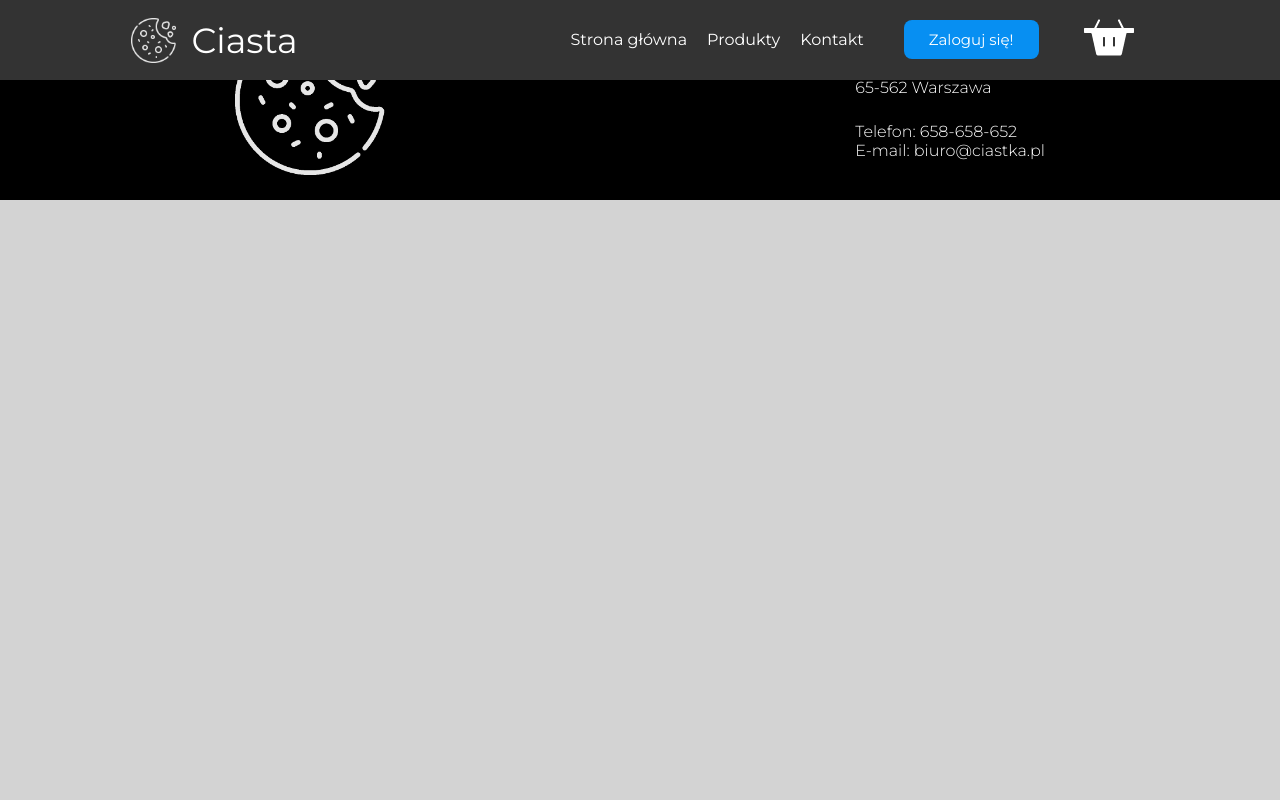
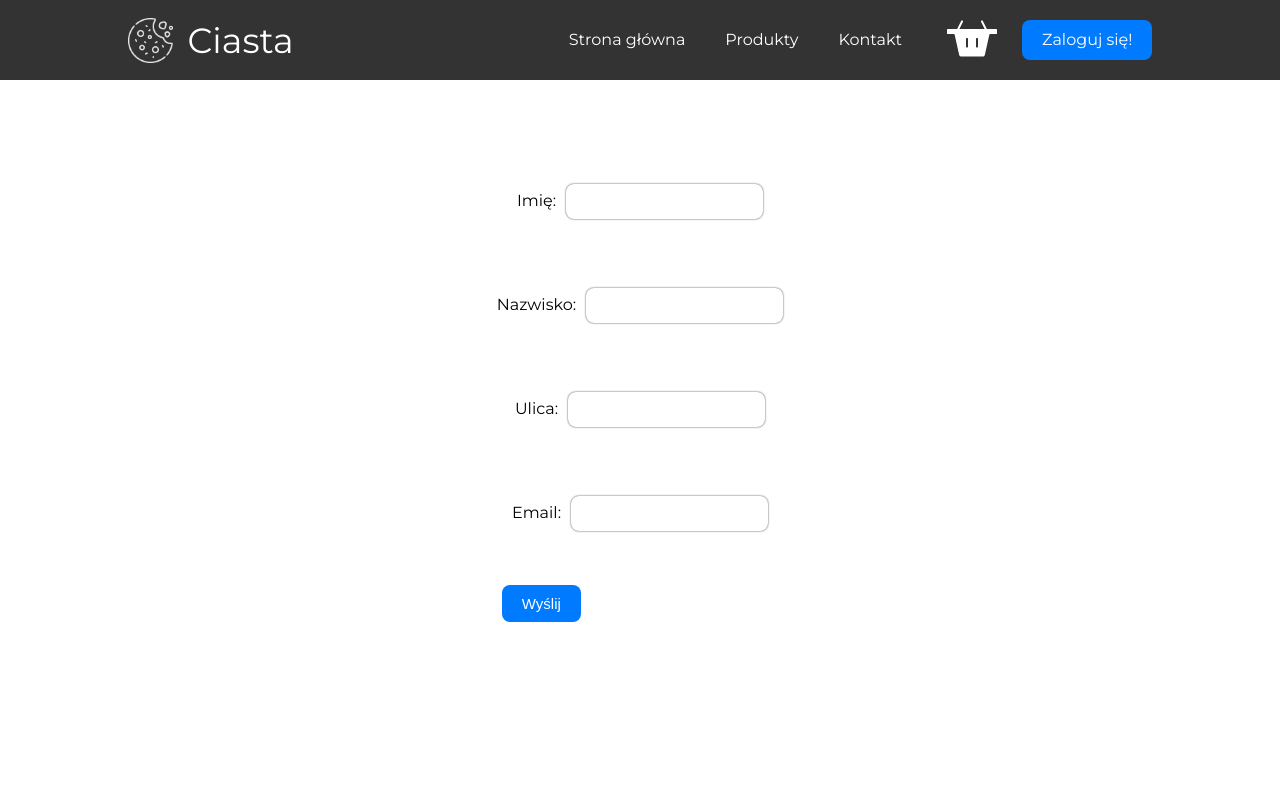
Before and after one commit to rb314web/CakeShop, a React (Create React App) app: page /#/order in a window 1280 px wide. Shown: the top 800 px of the page. Built offline with nearby package versions, Linux system fonts and the light colour scheme; no server answers; the database is empty.

Commit message:
fix bugs

```diff
--- a/src/App.tsx
+++ b/src/App.tsx
@@ -19,6 +19,7 @@ import Signup from './components/singup';
 import { signOut } from 'firebase/auth';
 import Contact from './components/contact';
 import UserSettings from './components/usersettings';
+import Order from './components/order';
 
 import { UserContext, Context } from './components/context';
 
@@ -30,7 +31,7 @@ function App() {
 	const [user, setUser] = useState<any>(null);
 
 	useEffect( ()=> {
-		document.querySelectorAll('.navigation_item li').forEach((e) => {
+		document.querySelectorAll('.navigation_item a').forEach((e) => {
 			e.addEventListener('click', () => {
 				document.querySelector('.navigation_item')?.classList.remove('navigation_item_active')
 				console.log('aaaaaaaaaaaa')
@@ -118,6 +119,7 @@ function Content() {
 					<Route path='/products' element={<Products />} />
 					<Route path='/contact' element={<Contact />} />
 					<Route path='/settings' element={<UserSettings />} />
+					<Route path='/order' element={<Order />} />
 				</Routes>
 
 <Footer />
--- a/src/components/contact.tsx
+++ b/src/components/contact.tsx
@@ -40,6 +40,7 @@ const Contact = () => {
   }
 
   return (
+    <div className='contact'>
     <div className="contact-container">
       <h2>Kontakt</h2>
       <form ref={form} className="contact-form" onSubmit={sendEmail}>
@@ -59,6 +60,7 @@ const Contact = () => {
       </form>
       <span className='contact-container_error'>Wypełnij wszystkie pola!</span>
     </div>
+    </div>
   );
 };
 
--- a/src/components/navigation.scss
+++ b/src/components/navigation.scss
@@ -65,49 +65,41 @@
 		justify-content: center;
 		align-items: center;
 		list-style: none;
+		height: 100%;
 
 		&_login {
+			height: 40px !important;
+			border-radius: 8px;
+			background-color: #007bff;
+			border: none;
+			cursor: pointer;
 
-			a {
-			display: flex;
-			justify-content: center;
-			align-items: center;
-			margin: 20px;
-			padding: 10px 25px;
-			font-size: 15px;
-			border-radius: 8px;
-			border: none;
-			color: white;
-			background-color: #078ff2;
-			cursor: pointer;
-			}
 		}
 
 		&_basket {
 			position: relative;
+			cursor: pointer;
 		}
 
 		&_user::after {
 			content: '';
 		}
 
-		li {
-			margin: 0 10px;
-			border-bottom: 1px solid transparent;
+		a {
+			display: flex;
+			justify-content: center;
+			align-items: center;
+			padding: 0 20px;
+			border-bottom: 2px solid transparent;
 			transition: border-bottom .4s;
+			height: 100%;
+			color: white;
+
 
 			&:hover {
-				border-bottom: 1px solid #d5d5d5;
+				border-bottom: 2px solid #d5d5d5;
 			}
 
-			a {
-				color: white;
-				text-decoration: none;
-
-				img {
-					height: 40px;
-				}
-			}
 		}
 
 		span {
--- a/src/components/navigation.tsx
+++ b/src/components/navigation.tsx
@@ -1,20 +1,23 @@
-import { useContext, useEffect, useState } from 'react';
-import { Link } from 'react-router-dom';
-import Cookie from '../assets/cookie.png';
-import {Basket123} from './basket'
+import { useContext, useEffect, useState } from "react";
+import { Link } from "react-router-dom";
+import Cookie from "../assets/cookie.png";
+import { Basket123 } from "./basket";
 import { useNavigate } from "react-router-dom";
 
-import './navigation.scss';
-import Basket from '../assets/Basket.png';
-import User from '../assets/User.png';
+import "./navigation.scss";
+import Basket from "../assets/Basket.png";
+import User from "../assets/User.png";
 
-import { Context, UserContext } from './context';
+import { Context, UserContext } from "./context";
 
-import { collection, addDoc, serverTimestamp, getDocs } from 'firebase/firestore'
-import { db } from '../utils/firebase'
+import {
+  collection,
+  getDocs,
+} from "firebase/firestore";
+import { db } from "../utils/firebase";
 
-import { auth } from '../utils/firebase';
-import { signOut } from 'firebase/auth';
+import { auth } from "../utils/firebase";
+import { signOut } from "firebase/auth";
 
 const Navigation = () => {
   const [context, setContext] = useContext<any>(Context);
@@ -23,53 +26,49 @@ const Navigation = () => {
 
   const [data, setDate] = useState<any>([]);
 
-	const collectionRef = collection(db, 'testbase');
+  const collectionRef = collection(db, "testbase");
 
   const navigate = useNavigate();
 
-
-
   useEffect(() => {
     const getTodo = async () => {
+      let x: any = [];
 
-			let x:any = []
+      await getDocs(collectionRef)
+        .then((todo) => {
+          todo.forEach((doc) => {
+            x = [...x, doc.data()];
 
-		  await getDocs(collectionRef).then((todo) => {
-			  todo.forEach(doc => {
-
-				x = [...x, doc.data()]
-
-				console.log('dsdsds',x);
-				setDate( x)
+            console.log("dsdsds", x);
+            setDate(x);
+          });
         })
-
-		}).catch((err) => {
+        .catch((err) => {
           console.log(err);
-			})
-		  }
-		getTodo()
-		}, [])
-
+        });
+    };
+    getTodo();
+  }, []);
 
   useEffect(() => {
     SummaryPrice();
   }, [context]);
 
   const toogleBasket = () => {
-		const basket = document.querySelector('.basket');
+    const basket = document.querySelector(".basket");
 
-		basket?.classList.toggle('basket_active');
+    basket?.classList.toggle("basket_active");
   };
 
   const basket2 = () => {
     document
-			.querySelector('.navigation_item')
-			?.classList.toggle('navigation_item_active');
+      .querySelector(".navigation_item")
+      ?.classList.toggle("navigation_item_active");
   };
 
   const basketItem = (id: number, quantity: number) => {
     const findObject = () => {
-			return data.findIndex((x:any) => x.id === id);
+      return data.findIndex((x: any) => x.id === id);
     };
     let w = findObject();
 
@@ -88,9 +87,9 @@ const Navigation = () => {
             ? {
                 id: el.id,
                 quantity: (
-									task == 'add' ? el.quantity < minmax : el.quantity > minmax
+                  task == "add" ? el.quantity < minmax : el.quantity > minmax
                 )
-									? task == 'add'
+                  ? task == "add"
                     ? el.quantity + 100
                     : el.quantity - 100
                   : el.quantity,
@@ -101,28 +100,27 @@ const Navigation = () => {
     };
 
     return (
-			<div data-value={data[w].id} className='navigation_basket_data_item'>
-				<div style={{display: 'flex', justifyContent: 'space-between'}}>
+      <div data-value={data[w].id} className="navigation_basket_data_item">
+        <div style={{ display: "flex", justifyContent: "space-between" }}>
           <h2>{data[w].name}</h2>
           <p onClick={(e) => deleteItem(e)}>X</p>
         </div>
-				<div className='navigation_basket_data_item_wrapper'>
+        <div className="navigation_basket_data_item_wrapper">
           <img src={data[w].img}></img>
 
           <div>
-						<p className='navigation_basket_data_item_ingredients'>
+            <p className="navigation_basket_data_item_ingredients">
               {data[w].ingredients}
             </p>
-						<div className='navigation_basket_data_item_wrapper2'>
-								<button
-									onClick={() => changeWeight('subtract', 100, data[w].id)}>
+            <div className="navigation_basket_data_item_wrapper2">
+              <button onClick={() => changeWeight("subtract", 100, data[w].id)}>
                 -
               </button>
               <p>{test(id)}g</p>
-							<button onClick={() => changeWeight('add', 500, data[w].id)}>
+              <button onClick={() => changeWeight("add", 500, data[w].id)}>
                 +
               </button>
-							<p className='navigation_basket_data_item_price'>
+              <p className="navigation_basket_data_item_price">
                 {price(data[w], quantity)} zł
               </p>
             </div>
@@ -136,7 +134,7 @@ const Navigation = () => {
     let w: number = 0;
 
     context.map((y: any) => {
-			const obj = data.find((x:any) => x.id === y.id);
+      const obj = data.find((x: any) => x.id === y.id);
 
       w = (obj!.price * y.quantity) / 100 + w;
     });
@@ -148,7 +146,11 @@ const Navigation = () => {
   };
 
   const deleteItem = (e: any) => {
-		const value = Number(e.target.offsetParent.firstElementChild.nextElementSibling.firstChild.getAttribute('data-value'));
+    const value = Number(
+      e.target.offsetParent.firstElementChild.nextElementSibling.firstChild.getAttribute(
+        "data-value"
+      )
+    );
 
     let wq = context.filter(function (e: { id: number }) {
       return e.id !== value;
@@ -159,48 +161,48 @@ const Navigation = () => {
   };
 
   const out = () => {
-
-
-		signOut(auth)
+    signOut(auth);
     localStorage.removeItem("my-test-app-currentUser");
-		setUserContext(null)
+    setUserContext(null);
     navigate("/");
-	}
+  };
 
   return (
-		<nav className='navigation'>
-			<Link to='/'>
-			<div className='navigation_logo'>
-				<img className='navigation_logo_img' src={Cookie}></img> Ciasta
+    <nav className="navigation">
+      <Link to="/">
+        <div className="navigation_logo">
+          <img className="navigation_logo_img" src={Cookie}></img> Ciasta
         </div>
       </Link>
-			<div onClick={basket2} className='navigation_bars'>
+      <div onClick={basket2} className="navigation_bars">
         <span></span>
       </div>
-			<div className='navigation_item'>
-				<li>
-					<Link to='/'>Strona główna</Link>
-				</li>
-				<li>
-					<Link to='/products'>Produkty</Link>
-				</li>
-				<li>
-					<Link to='/contact'>Kontakt</Link>
-				</li>
-				{!userContext?.providerData && (<li className='navigation_item_login'><Link to='/login'>Zaloguj się!</Link></li>)}
+      <div className="navigation_item">
+        <Link to="/">Strona główna</Link>
 
-				{userContext?.providerData  && (<li>
+        <Link to="/products">Produkty</Link>
+
+        <Link to="/contact">Kontakt</Link>
+
+		<a className="navigation_item_basket" onClick={toogleBasket}>
+          <img src={Basket}></img>
+          {context?.length > 0 ? <span>{context.length}</span> : null}
+        </a>
+
+        {!userContext?.providerData && (
+            <Link className="navigation_item_login" to="/login">Zaloguj się!</Link>
+        )}
+
+        {userContext?.providerData && (
+
             <a onClick={out}>Wyloguj</a>
-				</li>)}
-				{userContext?.providerData && (<li >
-					<Link to='/settings'>
+
+        )}
+        {userContext?.providerData && (
+            <Link to="/settings">
               <img src={User}></img>
             </Link>
-				</li>)}
-				<li className='navigation_item_basket' onClick={toogleBasket}>
-					<img src={Basket}></img>
-					{context?.length > 0 ? <span>{context.length}</span> : null}
-				</li>
+        )}
       </div>
     </nav>
   );
--- /dev/null
+++ b/src/components/order.scss
@@ -0,0 +1,25 @@
+.order {
+    display: flex;
+    justify-content: center;
+    align-items: center;
+    height: 100vh;
+    background-color: #fff;
+
+    .form-container {
+        max-width: 400px;
+        margin: 0 auto;
+      }
+
+      .form-label {
+        display: block;
+        margin-bottom: 10px;
+      }
+
+      .form-input {
+        margin-left: 10px;
+      }
+
+      .form-button {
+        margin-top: 10px;
+      }
+}
--- /dev/null
+++ b/src/components/order.tsx
@@ -0,0 +1,77 @@
+import { useState } from 'react';
+import './order.scss'
+
+const Order = () => {
+
+    const [formState, setFormState] = useState({
+        imie: '',
+        nazwisko: '',
+        ulica: '',
+        email: ''
+      });
+
+      const handleInputChange = (event: any) => {
+        const { name, value } = event.target;
+        setFormState({ ...formState, [name]: value });
+      };
+
+      const handleSubmit = (event: any) => {
+        event.preventDefault();
+        // Tutaj możesz dodać kod obsługujący zatwierdzenie formularza, np. wysłanie danych na serwer
+        console.log(formState);
+      };
+
+return(
+    <div className='order'>
+          <form className="form-container" onSubmit={handleSubmit}>
+      <label className="form-label">
+        Imię:
+        <input
+          type="text"
+          name="imie"
+          value={formState.imie}
+          onChange={handleInputChange}
+          className="form-input"
+        />
+      </label>
+      <br />
+      <label className="form-label">
+        Nazwisko:
+        <input
+          type="text"
+          name="nazwisko"
+          value={formState.nazwisko}
+          onChange={handleInputChange}
+          className="form-input"
+        />
+      </label>
+      <br />
+      <label className="form-label">
+        Ulica:
+        <input
+          type="text"
+          name="ulica"
+          value={formState.ulica}
+          onChange={handleInputChange}
+          className="form-input"
+        />
+      </label>
+      <br />
+      <label className="form-label">
+        Email:
+        <input
+          type="email"
+          name="email"
+          value={formState.email}
+          onChange={handleInputChange}
+          className="form-input"
+        />
+      </label>
+      <br />
+      <button type="submit" className="form-button">Wyślij</button>
+    </form>
+    </div>
+)
+}
+
+export default Order
```
Also changed, not shown: src/components/basket.tsx (+12 -2 lines), src/components/contact.scss (+7 -0 lines). Lines whose indentation alone changed are shown as unchanged.
